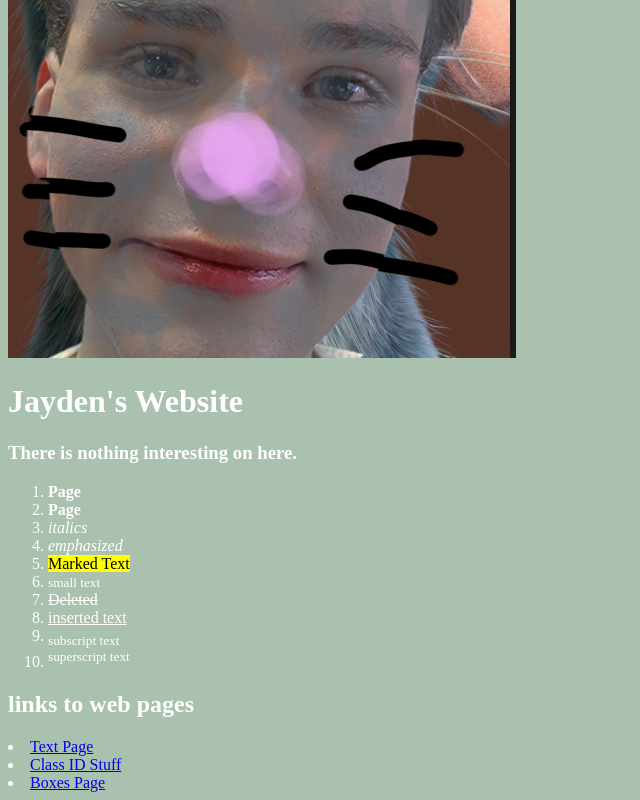
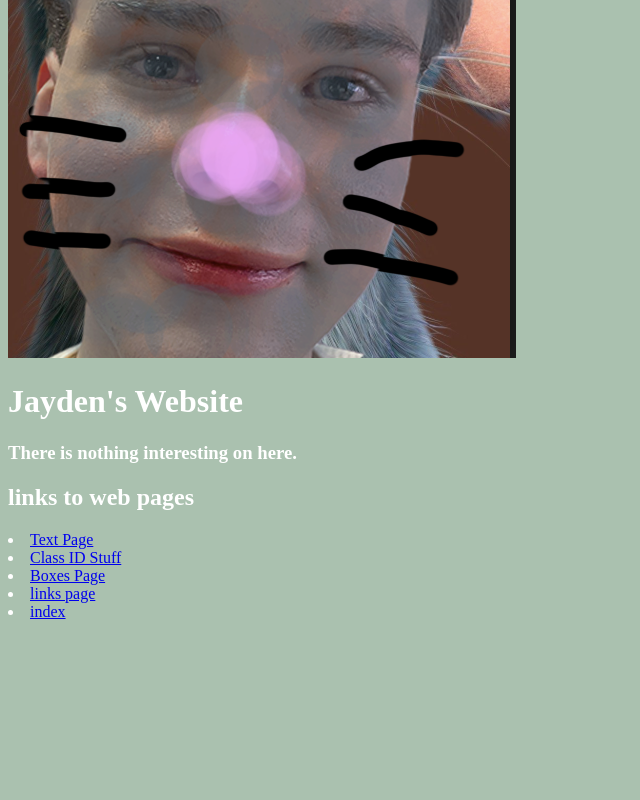
Before and after one commit to jayden-norris/website, a plain HTML site: page index.html in a window 1280 px wide. Shown: the part 404-1204 px from the top of the page, without its empty margins (0-640 px from the left). After the commit the page ends 1033 px from the top, so only its background shows below. Drawn offline with Linux system fonts and the light colour scheme.

Commit message:
Add files via upload

```diff
--- a/index.html
+++ b/index.html
@@ -19,22 +19,14 @@
     <h2></h2>
     <h3>There is nothing interesting on here.</h3>
 
-    <ol>
-        <li><strong>Page</strong>
-        <li><b>Page</b></li>
-        <li> <i>italics</i></li>
-        <li><em>emphasized</em></li>
-        <li></b><mark>Marked Text</mark></li>
-        <li><small>small text</small></li>
-        <li><del>Deleted</del></li>
-        <li><ins>inserted text</ins></li>
-        <li><sub>subscript text</sub></li>
-        <li><sup>superscript text</sup></li>
+
     </ol>
     <h2>links to web pages</h2>
-    <li><a href="text.htmlpage">Text Page</a></li>
+    <li><a href="text.html">Text Page</a></li>
     <li><a href="class-id.html">Class ID Stuff</a></li>
     <li><a href="boxes.html">Boxes Page</a></li>
+    <li><a href="links.html">links page</a></li>
+    <li><a href="index.html">index</a></li>
 </body>
 
 <!--comments-->
```
